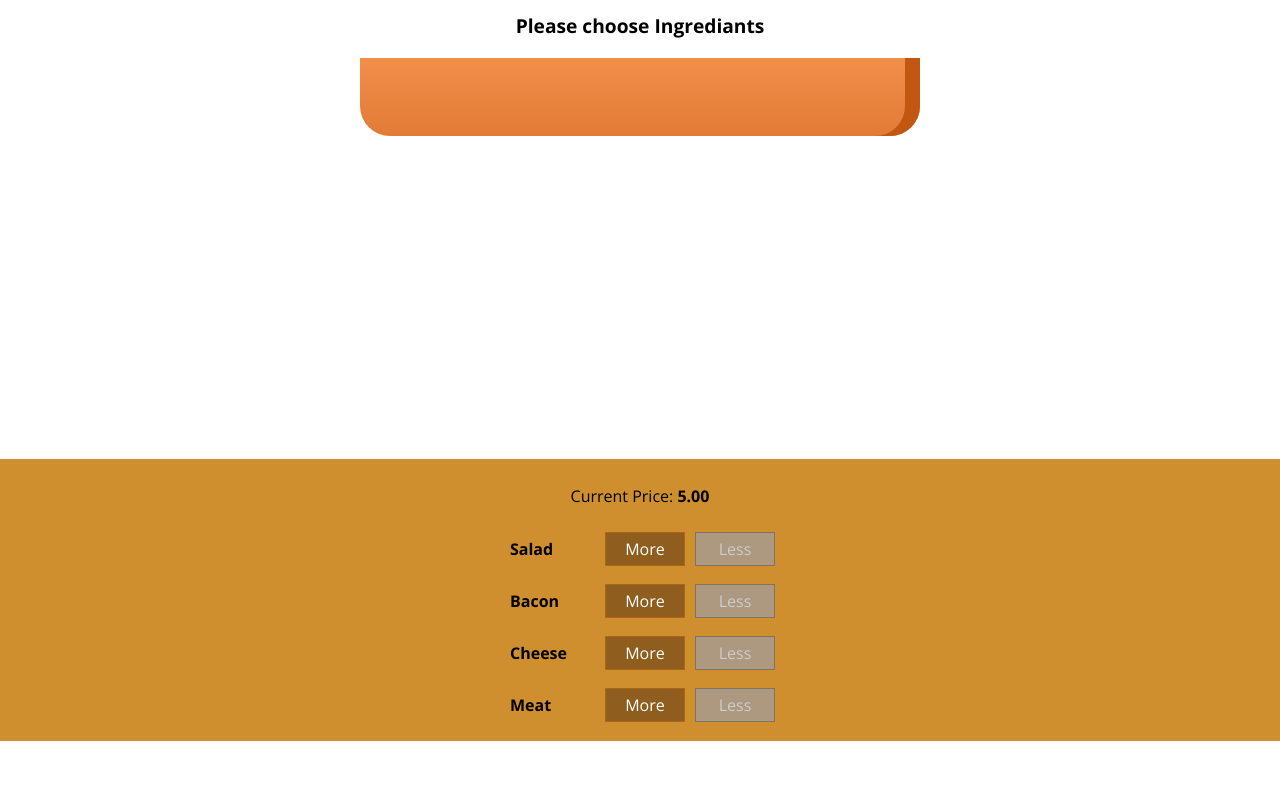
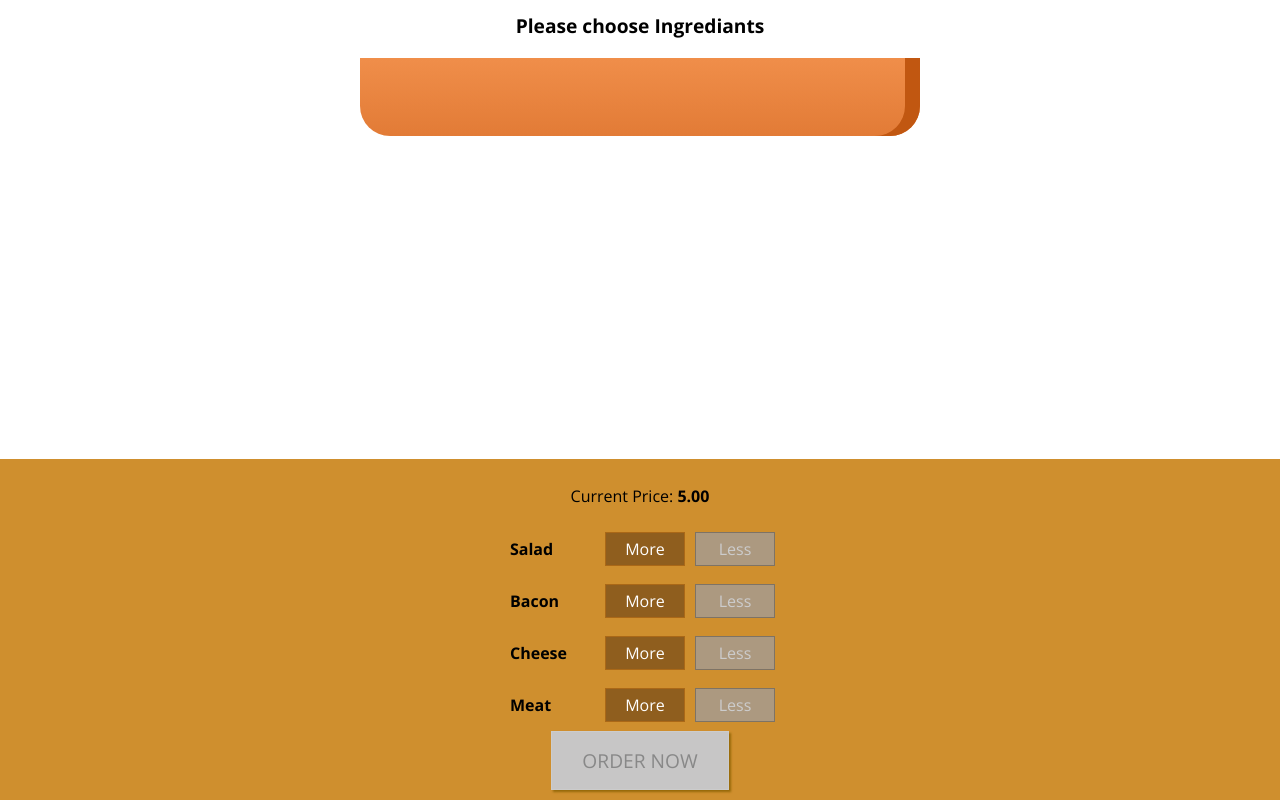
Before and after one commit to ari2016047/burger-app, a React app: page / in a window 1280 px wide. Shown: the part 179-979 px from the top of the page. Before the commit the page ends 920 px from the top, so only its background shows below. Built offline with nearby package versions, Linux system fonts and the light colour scheme.

Commit message:
adding order button

```diff
--- a/src/components/Burger/BuildControls/BuildControls.css
+++ b/src/components/Burger/BuildControls/BuildControls.css
@@ -8,3 +8,45 @@
     margin: auto;
     padding: 10px 0;
 }
+
+
+.OrderButton {
+    background-color: #DAD735;
+    outline: none;
+    cursor: pointer;
+    border: 1px solid #966909;
+    color: #966909;
+    font-family: inherit;
+    font-size: 1.2em;
+    padding: 15px 30px;
+    box-shadow: 2px 2px 2px #966909;
+}
+
+.OrderButton:hover, .OrderButton:active {
+    background-color: #A0DB41;
+    border: 1px solid #966909;
+    color: #966909;
+}
+
+.OrderButton:disabled {
+    background-color: #C7C6C6;
+    cursor: not-allowed;
+    border: 1px solid #ccc;
+    color: #888888;
+}
+
+.OrderButton:not(:disabled) {
+    animation: enable 0.3s linear;
+}
+
+@keyframes enable {
+    0% {
+        transform: scale(1);
+    }
+    60% {
+        transform: scale(1.1);
+    }
+    100% {
+        transform: scale(1);
+    }
+}
--- a/src/components/Burger/BuildControls/BuildControls.js
+++ b/src/components/Burger/BuildControls/BuildControls.js
@@ -23,6 +23,7 @@
                 />
             ) )
         }
+        <button className={classes.OrderButton} disabled={!props.purchasable}>ORDER NOW</button>
     </div>
 );
 
--- a/src/containers/BurgerBuilder/BurgerBuilder.js
+++ b/src/containers/BurgerBuilder/BurgerBuilder.js
@@ -20,8 +20,20 @@
             cheese:0,
             meat:0
         },
-        totalPrice:5
+        totalPrice:5,
+        purchasable: false
     };
+
+    updatePurchaseState = (ing) =>{
+        let sum_of_count_of_ing = Object.keys(ing)
+        .map(i => {
+            return ing[i];
+        })
+        .reduce((total,el)=>{
+            return total+el;
+        },0);
+        this.setState({purchasable:sum_of_count_of_ing>0});
+    }
 
     addIngredientHandler = (type) => {
         let oldCount = this.state.ingrediants[type];
@@ -33,6 +45,7 @@
         let totPrice = this.state.totalPrice;
         totPrice = totPrice+INGREDIENT_PRICES[type];
         this.setState({ingrediants: updatedIngredients, totalPrice: totPrice});
+        this.updatePurchaseState(updatedIngredients);
     }
 
     removeIngredientHandler = (type) => {
@@ -45,6 +58,7 @@
         let totPrice = this.state.totalPrice;
         totPrice = totPrice-INGREDIENT_PRICES[type];
         this.setState({ingrediants: updatedIngredients, totalPrice: totPrice});
+        this.updatePurchaseState(updatedIngredients);
     }
 
     render(){
@@ -61,6 +75,7 @@
                 refToAdd={this.addIngredientHandler}
                 refToRed={this.removeIngredientHandler}
                 disabled={disabledInfo}
+                purchasable={this.state.purchasable}
                 price={this.state.totalPrice}
                 />
             </Aux>
```
